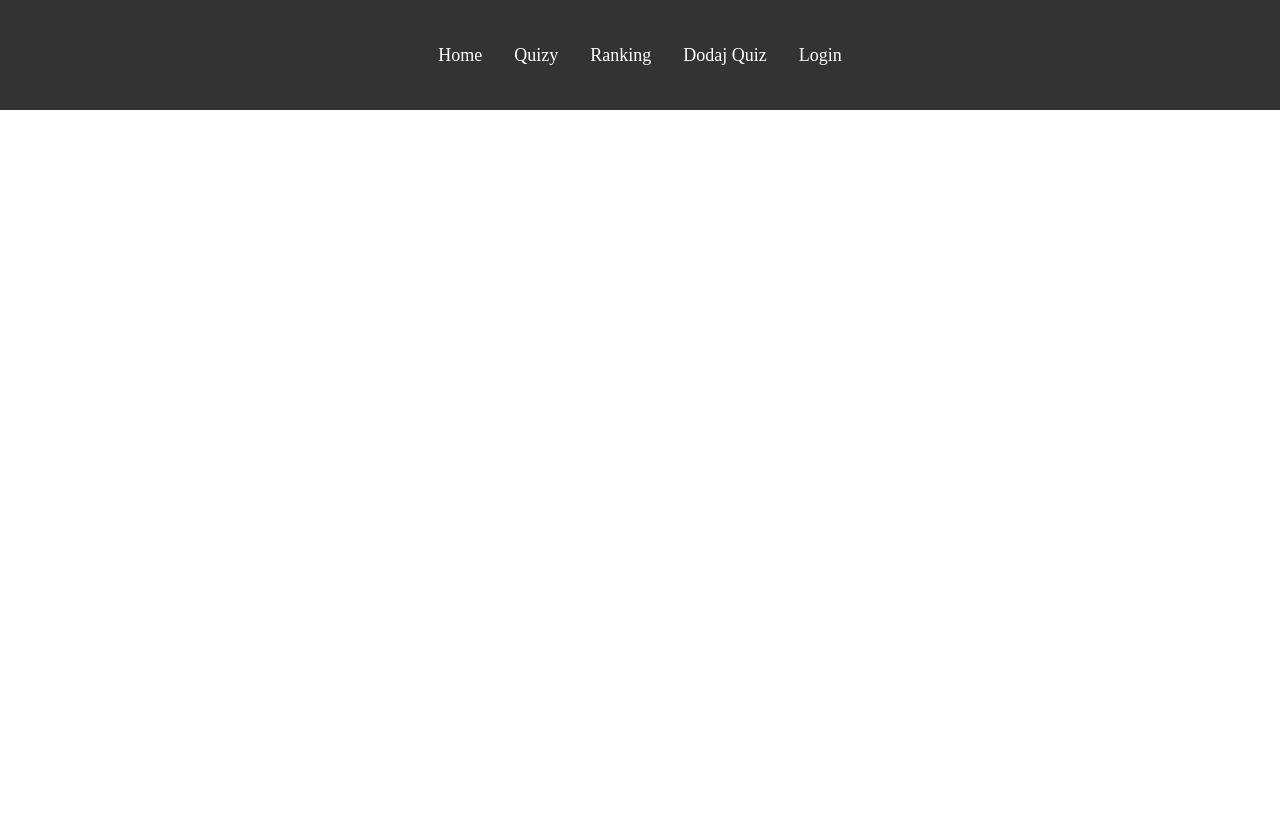
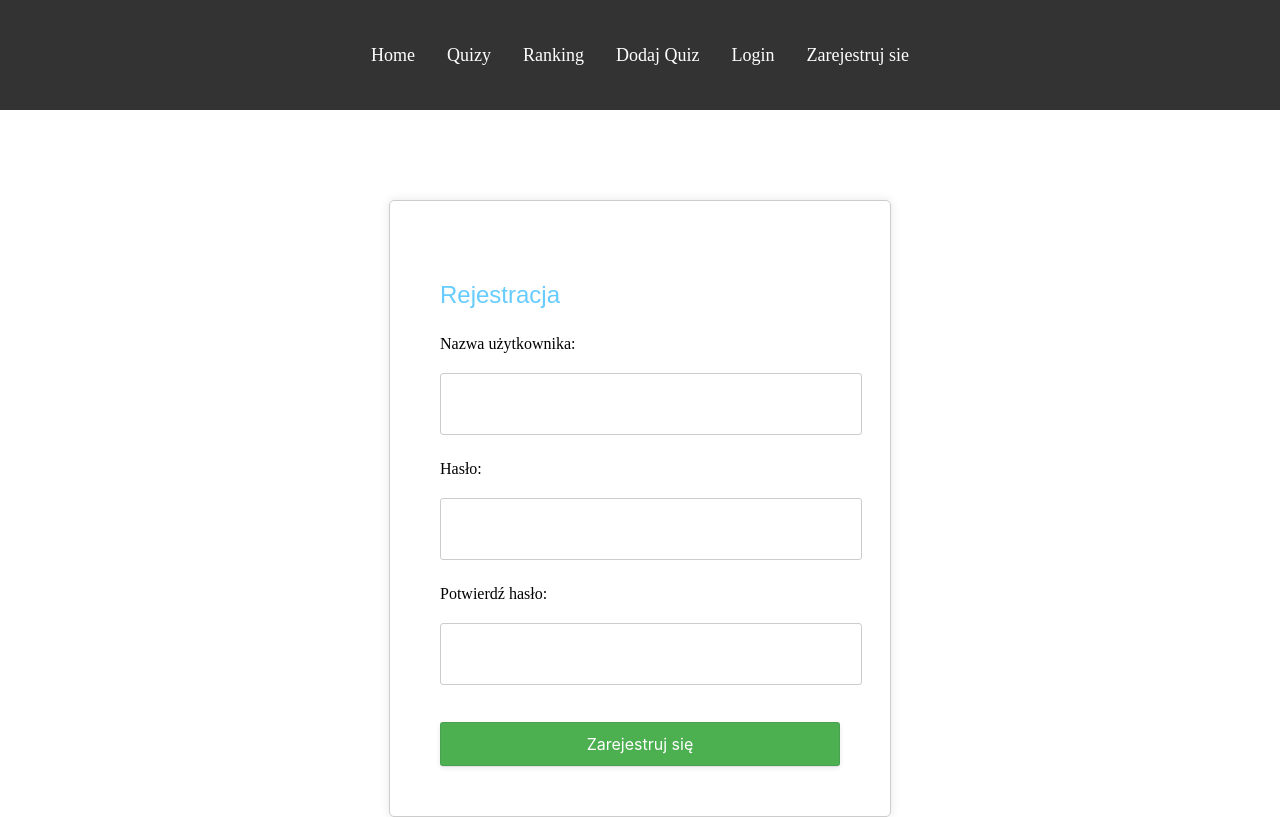
Before and after one commit to lewy212/Projekt_React, a React (Create React App) app: page /zarejestruj in a window 1280 px wide. Built offline with nearby package versions, Linux system fonts and the light colour scheme.

Commit message:
dodanie rejestracji i lekkie zmiany

```diff
--- a/src/App.css
+++ b/src/App.css
@@ -354,7 +354,7 @@ p {
   height: min-content;
   transform: translate(-50%, 50%);
   border-radius: 15px;
-  padding: 20px;
+  padding: 40px;
   display: flex;
   flex-direction: column;
   background-color: whitesmoke;
@@ -422,3 +422,48 @@ p {
   box-sizing: border-box;
   width: 300px;
 }
+
+.registration-container {
+  max-width: 400px;
+  margin: 0 auto;
+  margin-top: 200px;
+  padding: 50px;
+  border: 1px solid #ccc;
+  border-radius: 5px;
+  box-shadow: 0 0 10px rgba(0, 0, 0, 0.1);
+}
+
+.header-styled-h1 {
+  font-size: 24px;
+  margin-bottom: 20px;
+}
+
+label {
+  display: block;
+  margin-bottom: 10px;
+}
+
+.text-styled {
+  width: 100%;
+  padding: 10px;
+  margin-bottom: 15px;
+  border: 1px solid #ccc;
+  border-radius: 3px;
+}
+
+.btn {
+  background-color: #4caf50;
+  color: white;
+  padding: 10px 15px;
+  border: none;
+  border-radius: 3px;
+  cursor: pointer;
+}
+
+.btn:hover {
+  background-color: #45a049;
+}
+
+.error-message{
+  color: red;
+}
--- a/src/App.js
+++ b/src/App.js
@@ -42,13 +42,14 @@ class App extends Component {
         this.setState(prevState => ({
             listaUserow: [...prevState.listaUserow, user],
         }));
+        console.log(this.state.listaUserow);
     }
     render() {
         console.log(this.state.listaQuizow)
         return (
             <div>
                 <AuthProvider>
-                <HeaderRouting listaQuizow={this.state.listaQuizow} dodajQuizDoListy={this.dodajQuizDoListy} usunQuizZListy={this.usunQuizZListy} listaUserow={this.state.listaUserow}/>
+                <HeaderRouting listaQuizow={this.state.listaQuizow} dodajQuizDoListy={this.dodajQuizDoListy} usunQuizZListy={this.usunQuizZListy} listaUserow={this.state.listaUserow} dodajUseraDoListy={this.dodajUseraDoListy}/>
                 </AuthProvider>
                     {/*<WyswietlQuizy listaQuizow={this.state.listaQuizow} />*/}
             </div>
--- a/src/HeaderRouting.js
+++ b/src/HeaderRouting.js
@@ -11,9 +11,10 @@ import RozwiazQuiz from "./RozwiazQuiz";
 import Logowanie from "./Logowanie";
 import HistoriaQuizow from "./HistoriaQuizow";
 import {useAuth} from "./AuthContext";
+import Rejestracja from "./Rejestracja";
 
 
-const HeaderRouting = ({ listaQuizow, dodajQuizDoListy,usunQuizZListy,listaUserow }) => {
+const HeaderRouting = ({ listaQuizow, dodajQuizDoListy,usunQuizZListy,listaUserow,dodajUseraDoListy }) => {
     const { loggedIn, logout } = useAuth();
     const getIdOstatniegoQuizu = () => {
         if (listaQuizow.length === 0) {
@@ -21,6 +22,12 @@ const HeaderRouting = ({ listaQuizow, dodajQuizDoListy,usunQuizZListy,listaUsero
         }
         return listaQuizow[listaQuizow.length - 1].id ;
     };
+    const getIdOstatniegoUsera = ()=> {
+        if (listaUserow.length === 0){
+            return null;
+        }
+        return listaUserow[listaUserow.length-1].id;
+    }
     return (
         <Router>
             <Navbar />
@@ -36,7 +43,7 @@ const HeaderRouting = ({ listaQuizow, dodajQuizDoListy,usunQuizZListy,listaUsero
             <Route exact path="/edytuj-quiz/:quizId" render={(props) => <DodajQuiz  dodajQuizDoListy={dodajQuizDoListy} idOstatniegoQuizu={getIdOstatniegoQuizu} listaQuizow={listaQuizow} {...props} />}/>
                 ):null}
             <Route exact path="/rozwiaz-quiz/:id" render={(props) => <RozwiazQuiz listaQuizow={listaQuizow} listaUserow={listaUserow} {...props} />} />
-
+            <Route exact path="/zarejestruj"  render={() =><Rejestracja dodajUseraDoListy={dodajUseraDoListy} listaUserow={listaUserow} idOstatniegoUsera={getIdOstatniegoUsera()} />} />
         </Router>
     );
 }
--- a/src/Logowanie.js
+++ b/src/Logowanie.js
@@ -1,5 +1,6 @@
 import React, { useState } from 'react';
 import { useAuth } from './AuthContext';
+import {Redirect} from "react-router-dom";
 
 const Logowanie = ({ listaUserow }) => {
     const { loggedIn, username, userId, login, logout, setAuthUsername } = useAuth();
@@ -19,6 +20,9 @@ const Logowanie = ({ listaUserow }) => {
     const handleLogout = () => {
         logout();
     };
+    if(loggedIn){
+        return <Redirect to="/quizy" />;
+    }
 
     return (
         <div className="login-container">
--- a/src/Navbar.js
+++ b/src/Navbar.js
@@ -38,6 +38,11 @@ const Navbar = () => {
                         Logout
                     </button>
                 )}
+                {!loggedIn ? (
+                    <Link to="/zarejestruj" className="navElement">
+                        Zarejestruj sie
+                    </Link>
+                ) : null}
             </div>
         </div>
     );
--- /dev/null
+++ b/src/Rejestracja.js
@@ -0,0 +1,108 @@
+import React, { useState } from 'react';
+import { useAuth } from './AuthContext';
+import UserClass from "./klasy/UserClass";
+import {Redirect} from "react-router-dom";
+
+const Rejestracja = ({ dodajUseraDoListy, listaUserow, idOstatniegoUsera }) => {
+    const { loggedIn } = useAuth();
+    const [zarejestrowany, setZarejestrowany] = useState(false);
+    const [username, setUsername] = useState('');
+    const [password, setPassword] = useState('');
+    const [confirmPassword, setConfirmPassword] = useState('');
+    const [passwordError, setPasswordError] = useState('');
+    const [usernameError, setUsernameError] = useState('');
+
+    const handleRegistration = (e) => {
+        e.preventDefault();
+        let walidacja=false
+
+        setUsernameError('');
+        setPasswordError('');
+
+
+        if (password !== confirmPassword) {
+            setPasswordError('Hasło i potwierdzenie hasła muszą być takie same');
+            walidacja=true;
+        }
+
+
+        if (password.length < 5) {
+            setPasswordError(prevError => prevError + ' Hasło użytkownika musi mieć co najmniej 5 znaków');
+            walidacja=true;
+        }
+
+        if (username.length < 5 || !/\d/.test(username)) {
+            setUsernameError('Nazwa musi mieć co najmniej 5 znaków i zawierać co najmniej jedną liczbę');
+            walidacja=true;
+        }
+        if(walidacja===true)
+        {
+            return;
+        }
+        let user = new UserClass(idOstatniegoUsera + 1, username, password, []);
+        dodajUseraDoListy(user);
+
+        setUsername('');
+        setPassword('');
+        setConfirmPassword('');
+        setZarejestrowany(true);
+    };
+
+    if (zarejestrowany) {
+        return <Redirect to="/logowanie" />;
+    }
+
+    return (
+        <div className="registration-container">
+            {zarejestrowany ? (
+                <p>Jesteś już zarejestrowany.</p>
+            ) : (
+                <>
+                    <h1 className="header-styled-h1">Rejestracja</h1>
+                    <form onSubmit={handleRegistration}>
+                        <label>
+                            Nazwa użytkownika:
+                            <input
+                                className="text-styled"
+                                type="text"
+                                value={username}
+                                onChange={(e) => setUsername(e.target.value)}
+                                autoComplete="username"
+                                required
+                            />
+                            {usernameError && <span className="error-message">{usernameError}</span>}
+                        </label>
+                        <label>
+                            Hasło:
+                            <input
+                                className="text-styled"
+                                type="password"
+                                value={password}
+                                onChange={(e) => setPassword(e.target.value)}
+                                autoComplete="new-password"
+                                required
+                            />
+                            {passwordError && <span className="error-message">{passwordError}</span>}
+                        </label>
+                        <label>
+                            Potwierdź hasło:
+                            <input
+                                className="text-styled"
+                                type="password"
+                                value={confirmPassword}
+                                onChange={(e) => setConfirmPassword(e.target.value)}
+                                autoComplete="new-password"
+                                required
+                            />
+                        </label>
+                        <button className="btn" type="submit">
+                            Zarejestruj się
+                        </button>
+                    </form>
+                </>
+            )}
+        </div>
+    );
+};
+
+export default Rejestracja;
```
